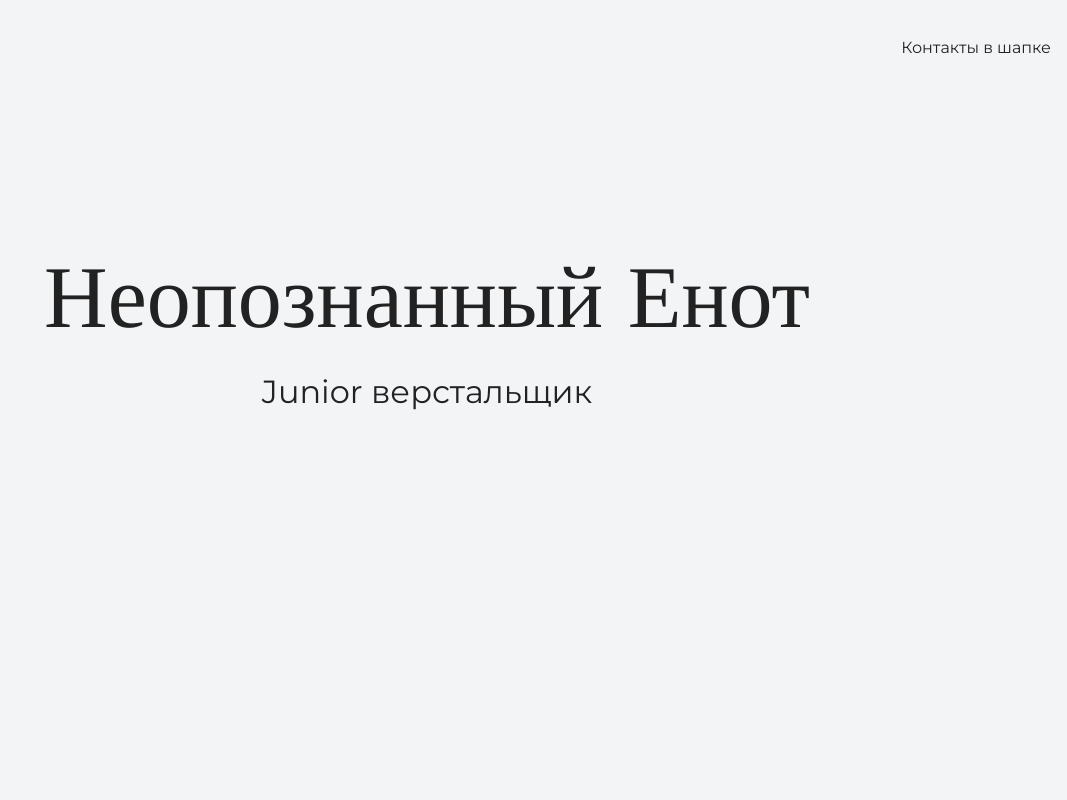
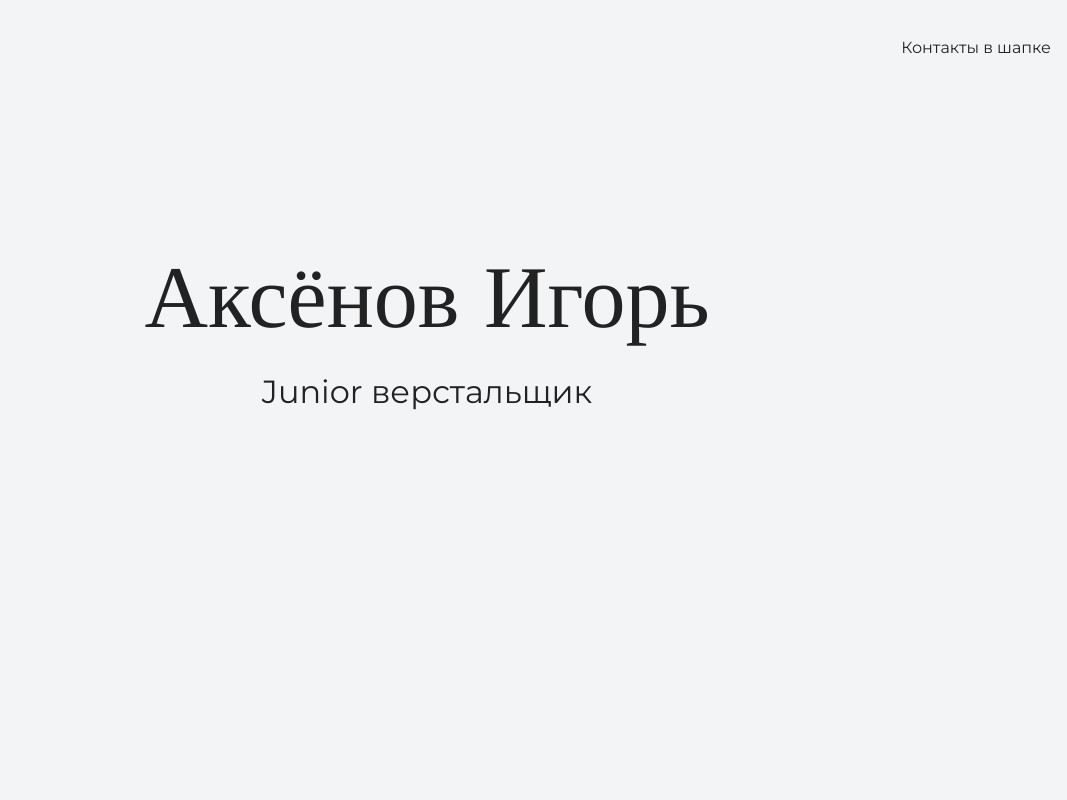
Before and after one commit to Welizar123456/my-sait, a plain HTML site: page index.html in a window 1280 px wide. Shown: the top 800 px of the page, without its empty margins (213-1280 px from the left). Drawn offline with nearby package versions, Linux system fonts and the light colour scheme.

Commit message:
Update index.html

```diff
--- a/index.html
+++ b/index.html
@@ -16,7 +16,7 @@
 
     <section class="hero-image">
       <div class="container">
-       <h1 class="heading">Неопознанный Енот</h1>
+       <h1 class="heading">Аксёнов Игорь</h1>
        <p>Junior верстальщик</p>
       </div>
     </section>
```
